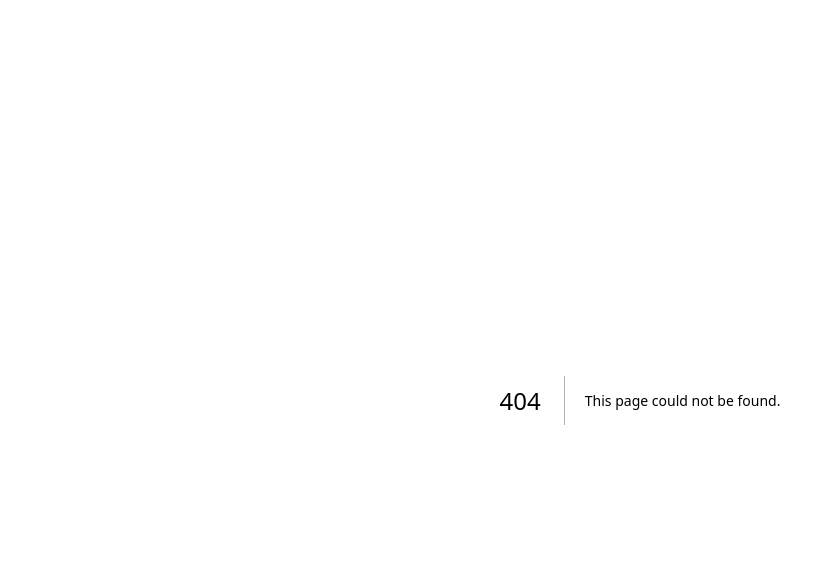
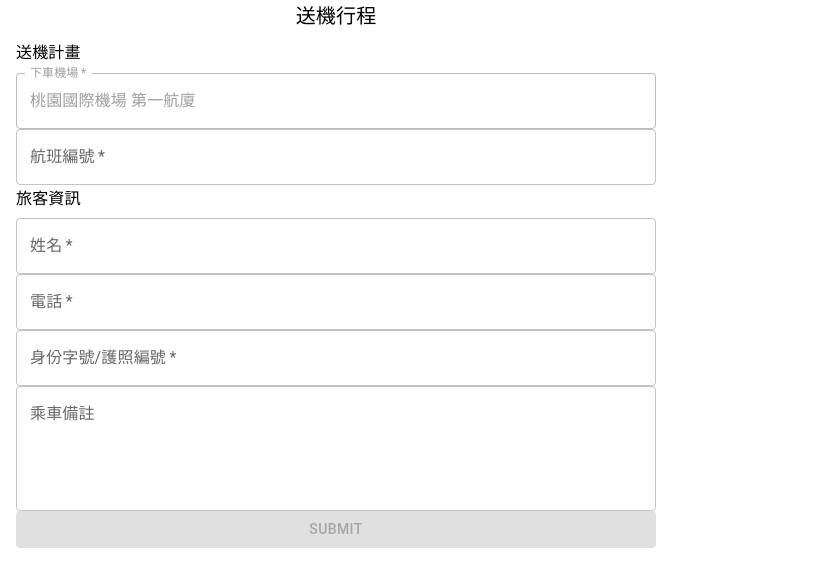
Before and after one commit to FunkyGary/linego-hw, a Next.js app: page /form in a window 1280 px wide. Before the commit this address had no page. Shown: the top 586 px of the page, without its empty margins (0-827 px from the left). Built offline with nearby package versions, Linux system fonts and the light colour scheme.

Commit message:
feature/refactor

```diff
--- a/app/form.tsx
+++ b/app/form/page.tsx
@@ -2,14 +2,14 @@
 
 import React, { useEffect, useState, useCallback } from "react";
 import { TextField, Typography, Box, Button, Drawer } from "@mui/material";
-import ValidatedTextField from "./components/ValidatedTextField";
-import BottomDrawer from "./components/BottomDrawer";
+import ValidatedTextField from "../components/ValidatedTextField";
+import BottomDrawer from "../components/BottomDrawer";
 import {
     flightValidator,
     nameValidator,
     phoneValidator,
     IDValidator,
-} from "./utils/validator";
+} from "../utils/validator";
 
 interface FormContext {
     name: string;
@@ -77,11 +77,9 @@ export default function Form(): JSX.Element {
         <Box
             component="form"
             onSubmit={handleSubmit}
-            sx={{
-                display: "flex",
-                flexDirection: "column",
-                justifyContent: "center",
-            }}
+            display="flex"
+            flexDirection="column"
+            justifyContent="center"
             noValidate
             className="mx-4 max-w-screen-sm"
         >
--- a/app/page.tsx
+++ b/app/page.tsx
@@ -1,6 +1,6 @@
 "use client";
 
-import Form from "./form";
+import Form from "./form/page";
 import { QueryClient, QueryClientProvider } from "@tanstack/react-query";
 
 const queryClient = new QueryClient();
```
